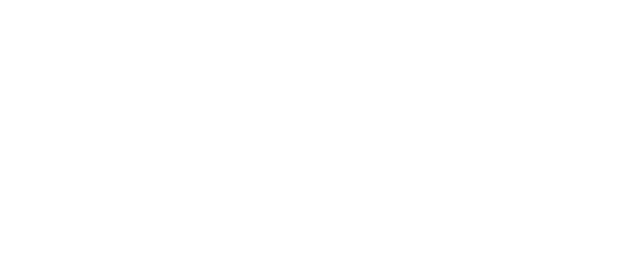
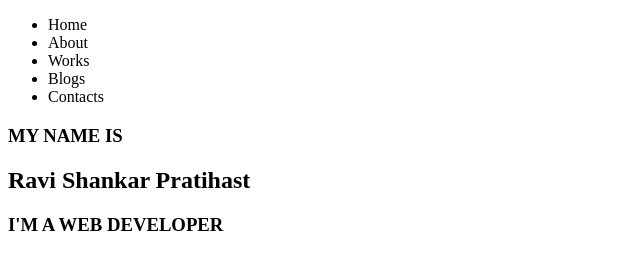
Before and after one commit to RaviPratihast/portfolio-page-004, a plain HTML site: page index.html in a window 1280 px wide. Shown: the whole page, without its empty margins (0-640 px from the left). Drawn offline with Linux system fonts and the light colour scheme.

Commit message:
nav and other text part is added

```diff
--- a/index.html
+++ b/index.html
@@ -11,6 +11,27 @@
 
     <div class="container-portfolio">
         <!-- nav -->
+        <nav class="navigation">
+            <ul>
+                <li>Home</li>
+                <li>About</li>
+                <li>Works</li>
+                <li>Blogs</li>
+                <li>Contacts</li>
+            </ul>
+
+        </nav>
+
+        <div class="left-aside-part">
+
+        </div>
+
+        <h3>MY NAME IS</h3>
+        <h2>Ravi Shankar Pratihast</h2>
+
+        <div class="developer-wrapper">
+            <h3>I'M A WEB DEVELOPER</h3>
+        </div>
     </div>
 
 </body>
```
